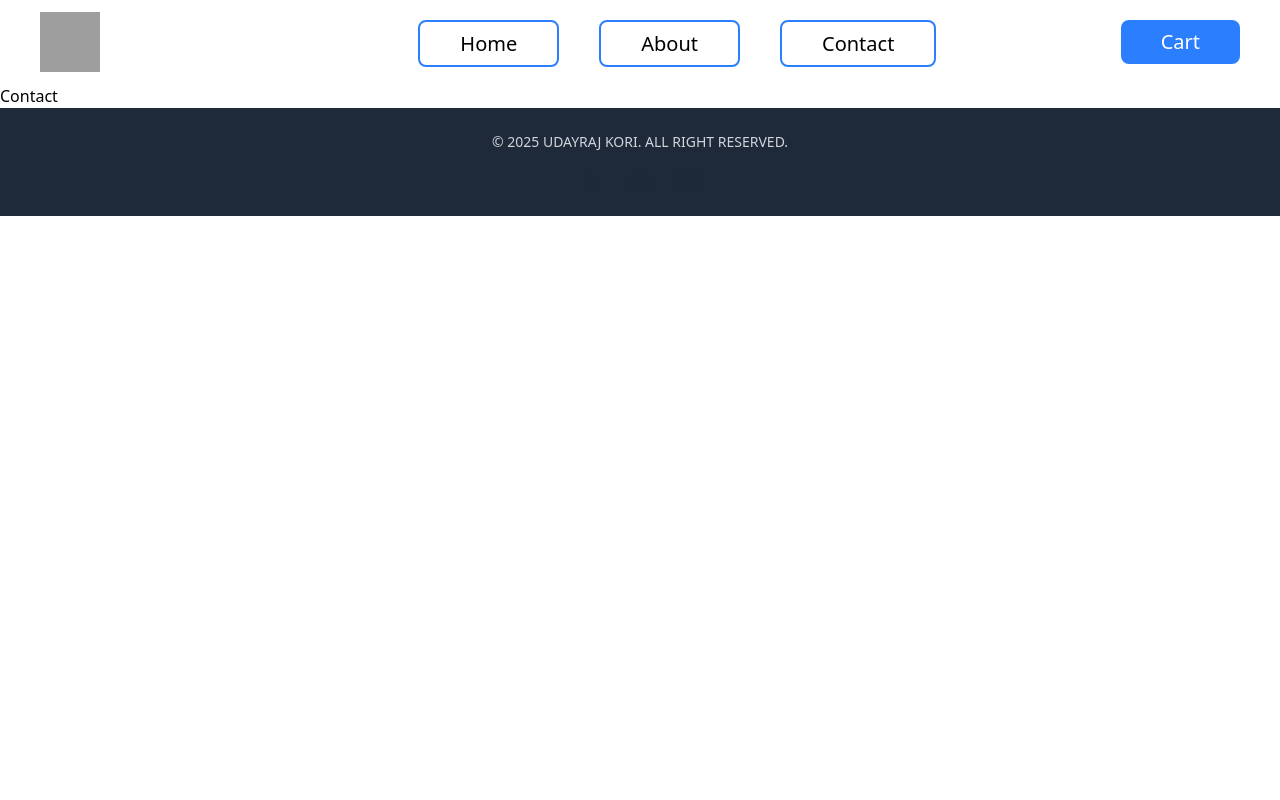
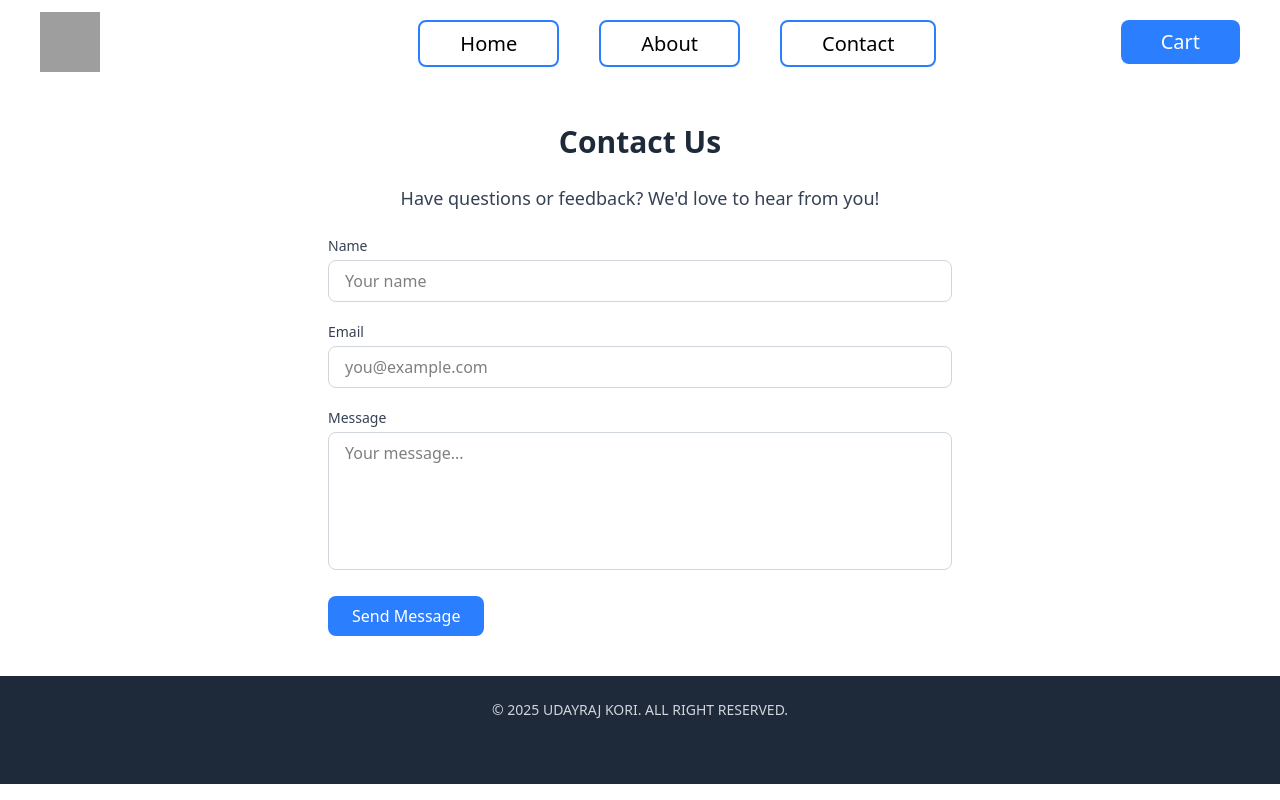
Before and after one commit to UdayrajKori/E-commerce-website, a React (Vite) app: page /contact in a window 1280 px wide. Built offline with nearby package versions, Linux system fonts and the light colour scheme; grey boxes are pictures that could not be loaded.

Commit message:
Added the feature of clear filter and also the contents of about and contact us page

```diff
--- a/src/components/About.jsx
+++ b/src/components/About.jsx
@@ -1,9 +1,45 @@
-import React from 'react'
+import { useEffect, useState } from "react";
+import ShimmerCard from "./ShimmerCard"; // Reusing the shimmer loading component
 
 const About = () => {
+  const [loading, setLoading] = useState(true);
+
+  // Simulate loading state for the about page
+  useEffect(() => {
+    const timer = setTimeout(() => {
+      setLoading(false);
+    }, 1500); // 1.5s delay like product loading
+
+    return () => clearTimeout(timer);
+  }, []);
+
+  if (loading) {
+    return (
+      <div className="flex flex-wrap justify-center gap-4 p-4">
+        {Array.from({ length: 4 }).map((_, index) => (
+          <ShimmerCard key={index} />
+        ))}
+      </div>
+    );
+  }
+
   return (
-    <div>About</div>
-  )
-}
+    <section className="max-w-4xl mx-auto px-6 py-10">
+      <h1 className="text-3xl font-bold text-center text-gray-800 mb-6">
+        About Us
+      </h1>
+      <p className="text-gray-700 text-lg leading-7 mb-4">
+        Welcome to our store! This project demonstrates a modern eCommerce web app built with <strong>ReactJS</strong> and styled using <strong>TailwindCSS</strong>.
+        It features API-based dynamic content, search filtering, top-rated product views, and loading shimmer effects.
+      </p>
+      <p className="text-gray-700 text-lg leading-7 mb-4">
+        We aim to provide an optimized and fast browsing experience through modular components like <code>ProductCard</code>, <code>ShimmerCard</code>, and React hooks for state management and data fetching.
+      </p>
+      <p className="text-gray-700 text-lg leading-7">
+        Feel free to explore the products and test all functionalities — this app is fully responsive and built with performance in mind.
+      </p>
+    </section>
+  );
+};
 
-export default About
+export default About;
--- a/src/components/Contact.jsx
+++ b/src/components/Contact.jsx
@@ -1,9 +1,79 @@
-import React from 'react'
+import { useEffect, useState } from "react";
+import ShimmerCard from "./ShimmerCard"; // Reusing shimmer loading
 
 const Contact = () => {
+  const [loading, setLoading] = useState(true);
+
+  // Simulate shimmer loading
+  useEffect(() => {
+    const timer = setTimeout(() => {
+      setLoading(false);
+    }, 1500);
+    return () => clearTimeout(timer);
+  }, []);
+
+  if (loading) {
+    return (
+      <div className="flex flex-wrap justify-center gap-4 p-4">
+        {Array.from({ length: 4 }).map((_, index) => (
+          <ShimmerCard key={index} />
+        ))}
+      </div>
+    );
+  }
+
   return (
-    <div>Contact</div>
-  )
-}
+    <section className="max-w-2xl mx-auto px-6 py-10">
+      <h1 className="text-3xl font-bold text-center text-gray-800 mb-6">
+        Contact Us
+      </h1>
+      <p className="text-gray-700 text-lg mb-6 text-center">
+        Have questions or feedback? We'd love to hear from you!
+      </p>
 
-export default Contact
+      <form className="space-y-5">
+        <div>
+          <label className="block mb-1 text-sm font-medium text-gray-700">
+            Name
+          </label>
+          <input
+            type="text"
+            className="w-full px-4 py-2 border border-gray-300 rounded-lg focus:outline-none focus:ring-2 focus:ring-blue-400"
+            placeholder="Your name"
+          />
+        </div>
+
+        <div>
+          <label className="block mb-1 text-sm font-medium text-gray-700">
+            Email
+          </label>
+          <input
+            type="email"
+            className="w-full px-4 py-2 border border-gray-300 rounded-lg focus:outline-none focus:ring-2 focus:ring-blue-400"
+            placeholder="you@example.com"
+          />
+        </div>
+
+        <div>
+          <label className="block mb-1 text-sm font-medium text-gray-700">
+            Message
+          </label>
+          <textarea resize="none"
+            className="w-full px-4 py-2 border border-gray-300 rounded-lg focus:outline-none focus:ring-2 focus:ring-blue-400 resize-none"
+            rows="5"
+            placeholder="Your message..."
+          ></textarea>
+        </div>
+
+        <button
+          type="submit"
+          className="px-6 py-2 text-white bg-blue-500 rounded-lg hover:bg-blue-600 focus:outline-none focus:ring-2 focus:ring-blue-500"
+        >
+          Send Message
+        </button>
+      </form>
+    </section>
+  );
+};
+
+export default Contact;
--- a/src/components/Hero.jsx
+++ b/src/components/Hero.jsx
@@ -41,6 +41,13 @@ const Hero = () => {
     setProducts(filtered);
   };
 
+  // Clear Filter function
+  const ClearFilter = () => {
+    setProducts(allProducts);
+    setSearchQuery("");
+    console.log("Hello");
+  };
+
   if (loading) {
     return (
       <div className="flex flex-wrap justify-center gap-4 p-4">
@@ -68,6 +75,13 @@ const Hero = () => {
               className="px-4 py-2 text-sm font-medium text-white bg-blue-500 rounded-lg hover:bg-blue-600 focus:outline-none focus:ring-2 focus:ring-blue-500 focus:ring-offset-2"
             >
               Search
+            </button>
+
+            <button
+              onClick={ClearFilter}
+              className="px-4 py-2 text-sm font-medium text-white bg-blue-500 rounded-lg hover:bg-blue-600 focus:outline-none focus:ring-2 focus:ring-blue-500 focus:ring-offset-2"
+            >
+              Clear Filter
             </button>
           </div>
 
--- a/src/components/Navbar.jsx
+++ b/src/components/Navbar.jsx
@@ -8,7 +8,13 @@ const Navbar = () => {
       <header>
         <div className="flex items-center justify-between px-10 py-3 text-2xl">
           <div>
-            <img src="title_logo.svg" alt="Store Logo" className="w-15 h-15" />
+            <Link to="/">
+              <img
+                src="title_logo.svg"
+                alt="Store Logo"
+                className="w-15 h-15"
+              />
+            </Link>
           </div>
           <ul className="flex justify-between list-none w-96 gap-10">
             <li>
--- a/src/components/ProductCard.jsx
+++ b/src/components/ProductCard.jsx
@@ -4,7 +4,6 @@ import { Link } from "react-router";
 const ProductCard = ({ price, image, title, description, category, id}) => {
   // console.log(id);
   return (
-
     <Link to={`/product/${id}`}>
       <div className="relative flex flex-col gap-4 px-3 pt-3 pb-5 border-2 border-slate-200 w-72 bg-white rounded-2xl shadow-lg hover:shadow-2xl transition-shadow duration-300 group overflow-hidden">
         <div className="absolute top-3 right-3 bg-blue-500 text-white text-xs font-bold px-3 py-1 rounded-full shadow-md z-10">
@@ -29,9 +28,12 @@ const ProductCard = ({ price, image, title, description, category, id}) => {
         <p className="text-gray-600 text-sm line-clamp-2 min-h-[2.5em]">
           {description}
         </p>
+
+        <button className="px-4 py-2 text-sm font-medium text-white bg-blue-500 rounded-lg hover:bg-blue-600 focus:outline-none focus:ring-2 focus:ring-blue-500 focus:ring-offset-2">
+          Add to Cart
+        </button>
       </div>
-
-      </Link>
+    </Link>
   );
 };
 
```
